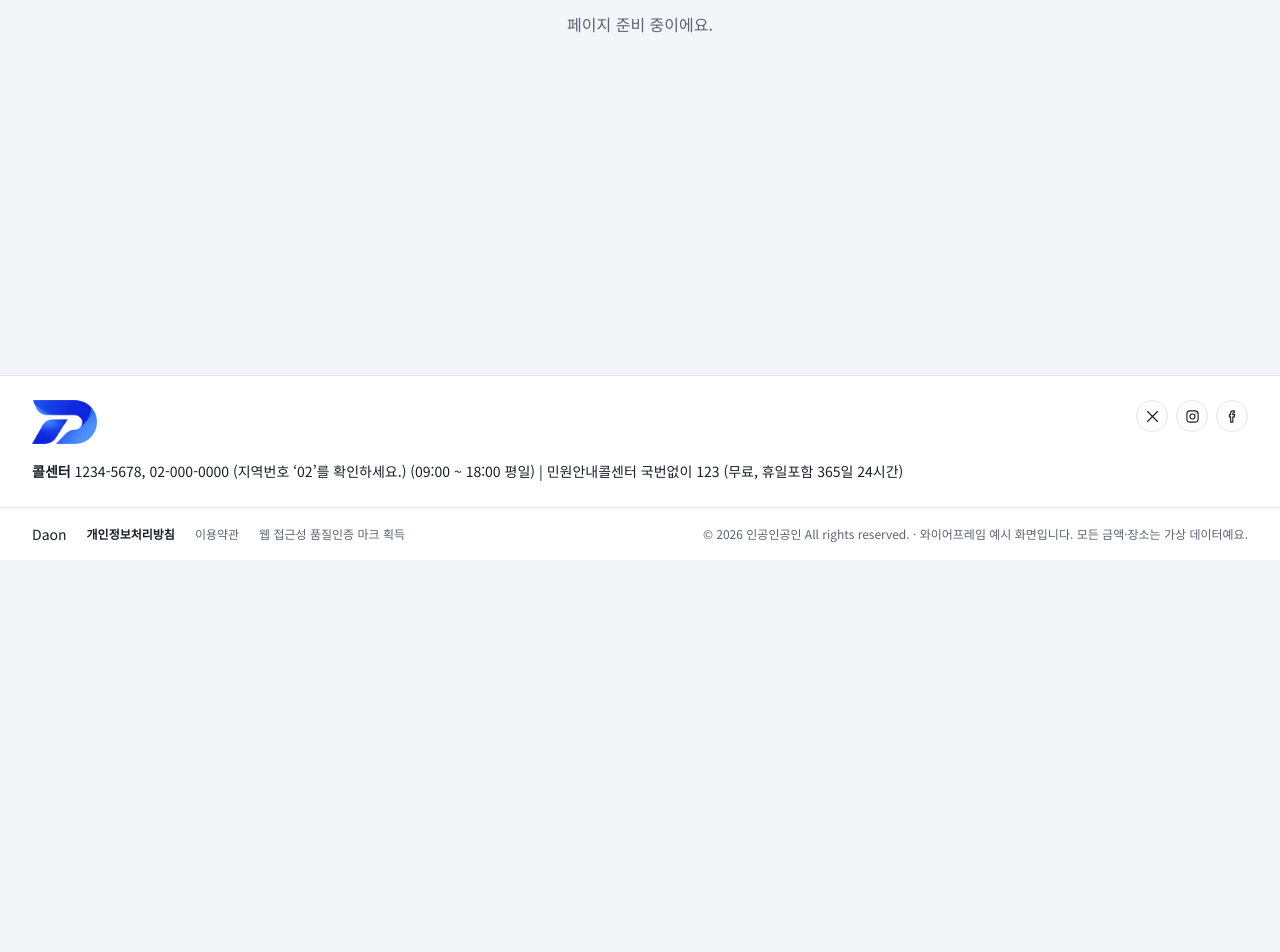
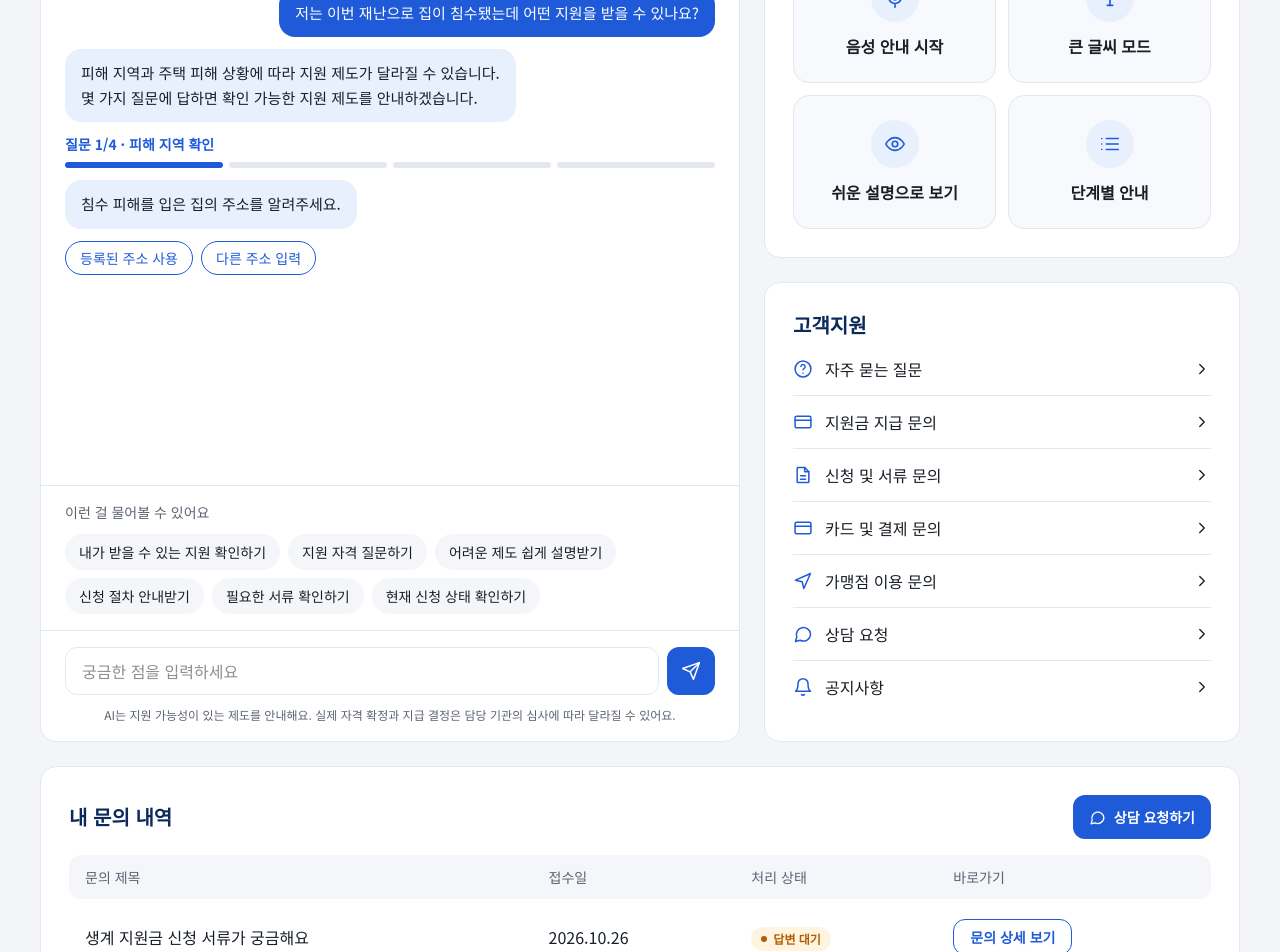
Before and after one commit to daonPay/DaonPay_Web, a React (Vite) app: page /support in a window 1280 px wide. Shown: the part 240-1192 px from the top of the page. Before the commit the page ends 800 px from the top, so only its background shows below. Built offline with nearby package versions, Linux system fonts and the light colour scheme.

Commit message:
feat: 고객센터 화면 구현 (AI 지원 도우미·쉽게 이용하기·문의 내역)

```diff
--- a/src/pages/SupportPage.jsx
+++ b/src/pages/SupportPage.jsx
@@ -1,9 +1,257 @@
-// TODO: 고객센터 페이지는 별도 브랜치에서 구현해요.
+import { useState } from 'react'
+import Badge from '../components/ui/Badge'
+import Button from '../components/ui/Button'
+import Icon from '../components/ui/Icon'
+import Panel, { PanelTitle } from '../components/ui/Panel'
+import { useSettings } from '../context/settings'
+import { easyTools, inquiries, quickQuestions, supportMenu } from '../data/mock'
+
+const FIRST_MESSAGES = [
+  { from: 'me', text: '저는 이번 재난으로 집이 침수됐는데 어떤 지원을 받을 수 있나요?' },
+  {
+    from: 'bot',
+    text: '피해 지역과 주택 피해 상황에 따라 지원 제도가 달라질 수 있습니다.\n몇 가지 질문에 답하면 확인 가능한 지원 제도를 안내하겠습니다.',
+  },
+  { from: 'step', step: 1, total: 4, text: '피해 지역 확인' },
+  { from: 'bot', text: '침수 피해를 입은 집의 주소를 알려주세요.', choices: ['등록된 주소 사용', '다른 주소 입력'] },
+]
+
+// 실제 AI 연결 전까지는 고정 답변을 보여줘요.
+const MOCK_REPLY = '확인했어요. 입력하신 내용을 바탕으로 받을 수 있는 지원 제도를 찾고 있어요. (예시 답변)'
+
+function ChatBot() {
+  const [messages, setMessages] = useState(FIRST_MESSAGES)
+  const [input, setInput] = useState('')
+
+  const send = (text) => {
+    const t = text.trim()
+    if (!t) return
+    setMessages((prev) => [...prev, { from: 'me', text: t }, { from: 'bot', text: MOCK_REPLY }])
+    setInput('')
+  }
+
+  return (
+    <section className="flex flex-col overflow-hidden rounded-2xl border border-line bg-white">
+      <header className="flex items-center gap-4 bg-navy px-6 py-5 text-white">
+        <span className="grid size-12 place-items-center rounded-full bg-white/10">
+          <Icon name="bot" size={22} />
+        </span>
+        <div>
+          <h1 className="text-xl font-bold">AI 지원 도우미</h1>
+          <p className="text-sm text-white/70">내가 받을 수 있는 지원과 신청 방법을 쉬운 말로 알려드려요.</p>
+        </div>
+      </header>
+
+      <div className="flex max-h-[520px] min-h-[320px] flex-1 flex-col gap-3 overflow-y-auto p-5 md:p-6" aria-live="polite">
+        {messages.map((m, i) => {
+          if (m.from === 'step') {
+            return (
+              <div key={i}>
+                <p className="text-sm font-bold text-brand">
+                  질문 {m.step}/{m.total} · {m.text}
+                </p>
+                <div className="mt-2 grid grid-cols-4 gap-1.5">
+                  {Array.from({ length: m.total }, (_, k) => (
+                    <span key={k} className={`h-1.5 rounded-full ${k < m.step ? 'bg-brand' : 'bg-line'}`} />
+                  ))}
+                </div>
+              </div>
+            )
+          }
+          const mine = m.from === 'me'
+          return (
+            <div key={i} className={`flex flex-col ${mine ? 'items-end' : 'items-start'}`}>
+              <p
+                className={`max-w-[85%] rounded-2xl px-4 py-3 text-[0.9375rem] leading-relaxed whitespace-pre-line md:max-w-[75%] ${
+                  mine ? 'bg-brand text-white' : 'bg-brand-soft text-ink'
+                }`}
+              >
+                {m.text}
+              </p>
+              {m.choices && (
+                <div className="mt-3 flex flex-wrap gap-2">
+                  {m.choices.map((c) => (
+                    <button
+                      key={c}
+                      type="button"
+                      onClick={() => send(c)}
+                      className="rounded-full border border-brand px-3.5 py-1.5 text-sm text-brand hover:bg-brand-soft"
+                    >
+                      {c}
+                    </button>
+                  ))}
+                </div>
+              )}
+            </div>
+          )
+        })}
+      </div>
+
+      <div className="border-t border-line px-5 py-4 md:px-6">
+        <p className="mb-3 text-sm font-medium text-sub">이런 걸 물어볼 수 있어요</p>
+        <div className="flex flex-wrap gap-2">
+          {quickQuestions.map((q) => (
+            <button
+              key={q}
+              type="button"
+              onClick={() => send(q)}
+              className="rounded-full bg-surface px-3.5 py-2 text-sm hover:bg-brand-soft hover:text-brand"
+            >
+              {q}
+            </button>
+          ))}
+        </div>
+      </div>
+
+      <form
+        className="border-t border-line px-5 py-4 md:px-6"
+        onSubmit={(e) => {
+          e.preventDefault()
+          send(input)
+        }}
+      >
+        <div className="flex gap-2">
+          <label htmlFor="chat-input" className="sr-only">
+            질문 입력
+          </label>
+          <input
+            id="chat-input"
+            value={input}
+            onChange={(e) => setInput(e.target.value)}
+            placeholder="궁금한 점을 입력하세요"
+            className="h-12 min-w-0 flex-1 rounded-xl border border-line px-4 outline-none focus:border-brand"
+          />
+          <button type="submit" aria-label="보내기" className="grid size-12 place-items-center rounded-xl bg-brand text-white">
+            <Icon name="send" size={20} />
+          </button>
+        </div>
+        <p className="mt-3 text-center text-xs text-sub">
+          AI는 지원 가능성이 있는 제도를 안내해요. 실제 자격 확정과 지급 결정은 담당 기관의 심사에 따라 달라질 수 있어요.
+        </p>
+      </form>
+    </section>
+  )
+}
+
+function EasyTools() {
+  const { setFontSize, easyMode, setEasyMode, voiceGuide, setVoiceGuide } = useSettings()
+  const actions = {
+    '음성 안내 시작': () => setVoiceGuide(!voiceGuide),
+    '큰 글씨 모드': () => setFontSize('lg'),
+    '쉬운 설명으로 보기': () => setEasyMode(!easyMode),
+    '단계별 안내': () => {},
+  }
+  return (
+    <Panel>
+      <PanelTitle>쉽게 이용하기</PanelTitle>
+      <div className="grid grid-cols-2 gap-3">
+        {easyTools.map((t) => (
+          <button
+            key={t.label}
+            type="button"
+            onClick={actions[t.label]}
+            className="flex flex-col items-center gap-3 rounded-2xl border border-line bg-surface/60 px-3 py-6 font-bold transition-colors hover:border-brand"
+          >
+            <span className="grid size-12 place-items-center rounded-full bg-brand-soft text-brand">
+              <Icon name={t.icon} size={22} />
+            </span>
+            {t.label}
+          </button>
+        ))}
+      </div>
+    </Panel>
+  )
+}
+
+function SupportMenu() {
+  return (
+    <Panel>
+      <PanelTitle className="mb-1!">고객지원</PanelTitle>
+      <ul className="divide-y divide-line">
+        {supportMenu.map((m) => (
+          <li key={m.label}>
+            <a href="#" className="flex items-center gap-3 py-3.5 hover:text-brand">
+              <Icon name={m.icon} size={20} className="text-brand" />
+              <span className="flex-1 font-medium">{m.label}</span>
+              <Icon name="chevronRight" size={18} />
+            </a>
+          </li>
+        ))}
+      </ul>
+    </Panel>
+  )
+}
+
+function Inquiries() {
+  return (
+    <Panel>
+      <PanelTitle
+        right={
+          <Button size="sm" className="h-11">
+            <Icon name="message" size={17} /> 상담 요청하기
+          </Button>
+        }
+      >
+        내 문의 내역
+      </PanelTitle>
+      <table className="hidden w-full text-left md:table">
+        <thead>
+          <tr className="bg-surface text-sm text-sub">
+            <th className="rounded-l-xl px-4 py-3 font-medium">문의 제목</th>
+            <th className="px-4 py-3 font-medium">접수일</th>
+            <th className="px-4 py-3 font-medium">처리 상태</th>
+            <th className="rounded-r-xl px-4 py-3 font-medium">바로가기</th>
+          </tr>
+        </thead>
+        <tbody>
+          {inquiries.map((q) => (
+            <tr key={q.title} className="border-b border-line">
+              <td className="px-4 py-5">{q.title}</td>
+              <td className="px-4 py-5">{q.date}</td>
+              <td className="px-4 py-5">
+                <Badge tone={q.status.tone} dot>
+                  {q.status.label}
+                </Badge>
+              </td>
+              <td className="px-4 py-5">
+                <Button variant="outline" size="sm">
+                  문의 상세 보기
+                </Button>
+              </td>
+            </tr>
+          ))}
+        </tbody>
+      </table>
+      <ul className="divide-y divide-line md:hidden">
+        {inquiries.map((q) => (
+          <li key={q.title}>
+            <a href="#" className="flex items-center justify-between gap-3 py-4">
+              <div>
+                <p className="font-medium">{q.title}</p>
+                <p className="mt-1 text-sm text-sub">{q.date}</p>
+              </div>
+              <Badge tone={q.status.tone} dot>
+                {q.status.label}
+              </Badge>
+            </a>
+          </li>
+        ))}
+      </ul>
+    </Panel>
+  )
+}
+
 export default function SupportPage() {
   return (
-    <div className="py-24 text-center">
-      <h1 className="text-2xl font-bold text-navy">고객센터</h1>
-      <p className="mt-2 text-sub">페이지 준비 중이에요.</p>
+    <div className="space-y-6">
+      <div className="grid gap-6 lg:grid-cols-[1fr_476px]">
+        <ChatBot />
+        <div className="space-y-6">
+          <EasyTools />
+          <SupportMenu />
+        </div>
+      </div>
+      <Inquiries />
     </div>
   )
 }
```
